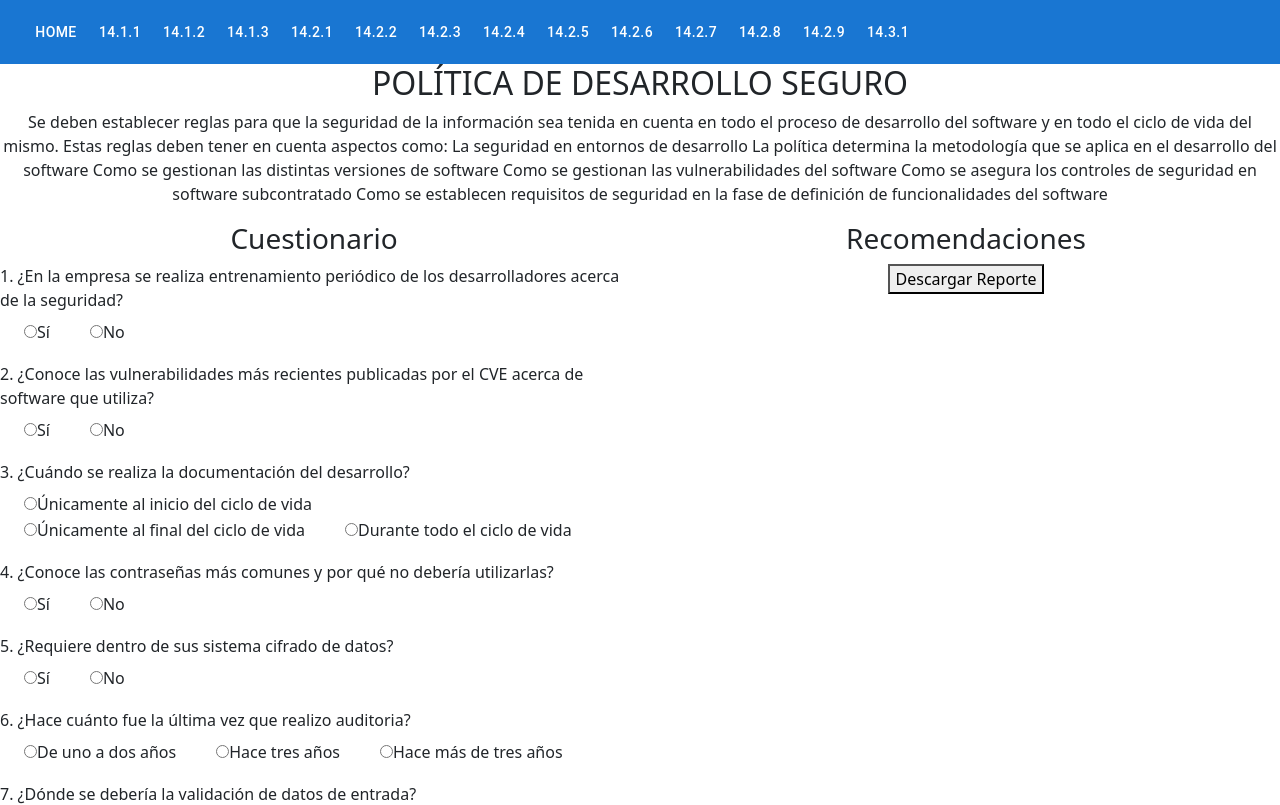
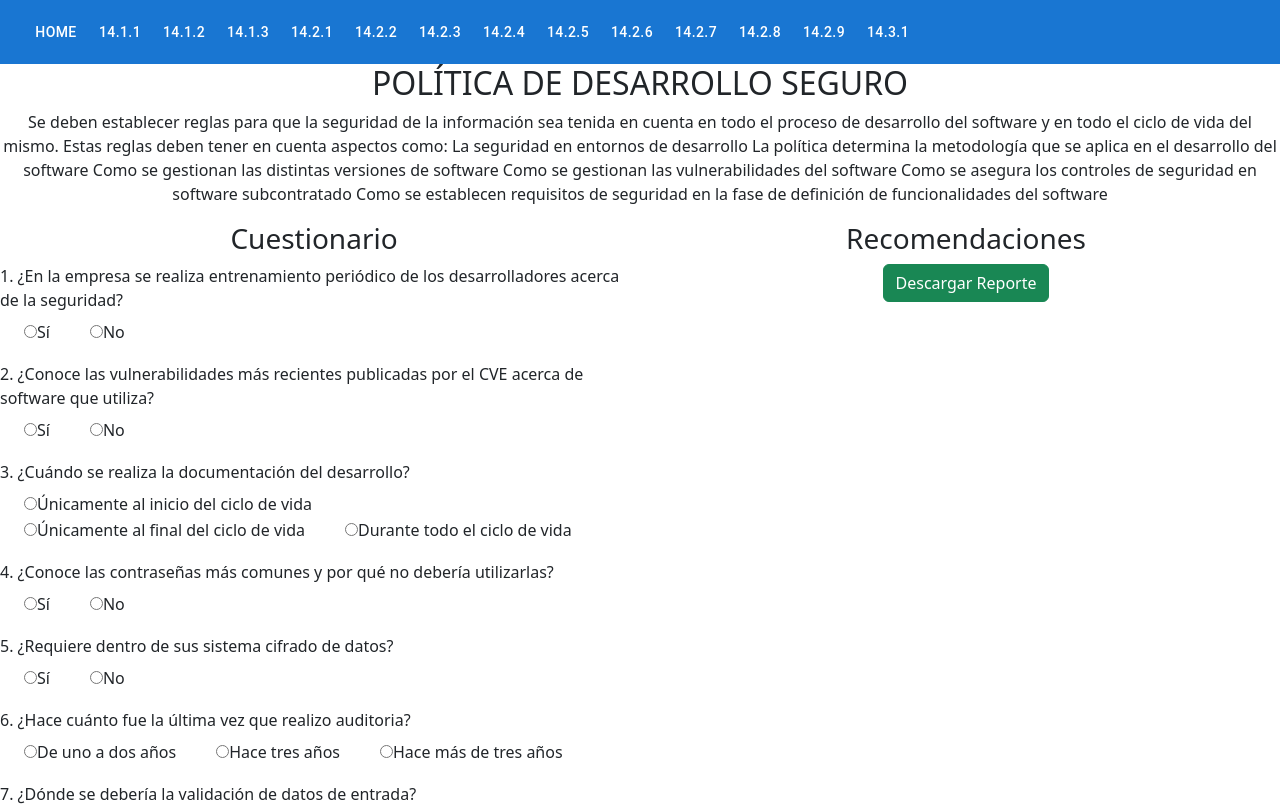
Before and after one commit to Kevin-ramos/ProyectoSW, a Next.js app: page /seccion14/14.2.1 in a window 1280 px wide. Shown: the top 805 px of the page. Built offline with nearby package versions, Linux system fonts and the light colour scheme.

Commit message:
Auto stash before merge of "dev" and "origin/dev"

```diff
--- a/components/GenerarPdf.tsx
+++ b/components/GenerarPdf.tsx
@@ -33,7 +33,7 @@ export default function GeneratePDF({ recomendacion: recomendaciones, string:nor
     }
     return (
         <div>
-            <button onClick={generate}>Descargar Reporte</button>
+            <button className="btn btn-success" onClick={generate}>Descargar Reporte</button>
         </div>
     )
 }
--- a/package.json
+++ b/package.json
@@ -18,7 +18,8 @@
     "react": "^18.2.0",
     "react-bootstrap": "^2.7.2",
     "react-dom": "^18.2.0",
-    "react-hook-form": "^7.43.2"
+    "react-hook-form": "^7.43.2",
+    "react-pdf": "^6.2.2"
   },
   "devDependencies": {
     "@types/node": "^12.12.21",
--- a/pages/seccion14/14.2.1.tsx
+++ b/pages/seccion14/14.2.1.tsx
@@ -31,6 +31,8 @@ export default function () {
         mode: 'all'
     });
     const [preguntas, setPreguntas] = useState([]);
+    const titulo= "POLÍTICA DE DESARROLLO SEGURO"
+
     useEffect(()=>{
         setPreguntas([]);
     },[])
@@ -108,7 +110,7 @@ export default function () {
     }
 
     return (
-        <Layout title={"POLÍTICA DE DESARROLLO SEGURO"}>
+        <Layout title={titulo}>
             <div style={{ backgroundColor: "white", textAlign:"center"}}>
                 <h2>POLÍTICA DE DESARROLLO SEGURO</h2>
                 <p> Se deben establecer reglas para que la seguridad de la información sea tenida en cuenta en todo el proceso de desarrollo del software y en todo el ciclo de vida del mismo. Estas reglas deben tener en cuenta aspectos como:
@@ -360,7 +362,7 @@ export default function () {
                             <Respuestas key={index} mensaje={pregunta}/>
 
                         )}
-                        <GeneratePDF recomendacion={preguntas} />
+                        <GeneratePDF recomendacion={preguntas}  string={titulo} />
                     </div>
 
                 </div>
```
Also changed, not shown: pages/seccion14/14.1.1.tsx (+25 -1 lines), 2 other files (tests, documents, lock files or other folders).
